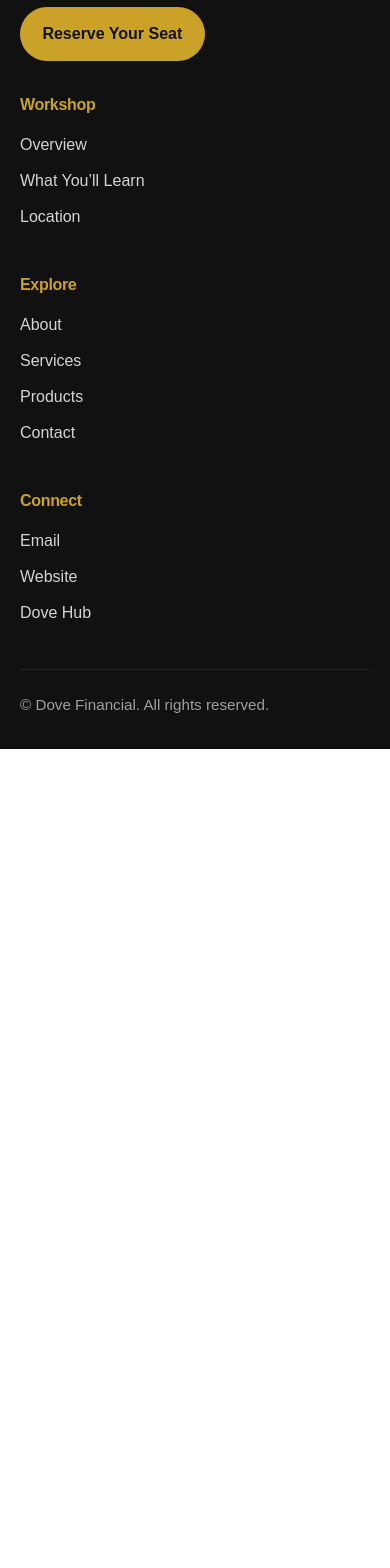
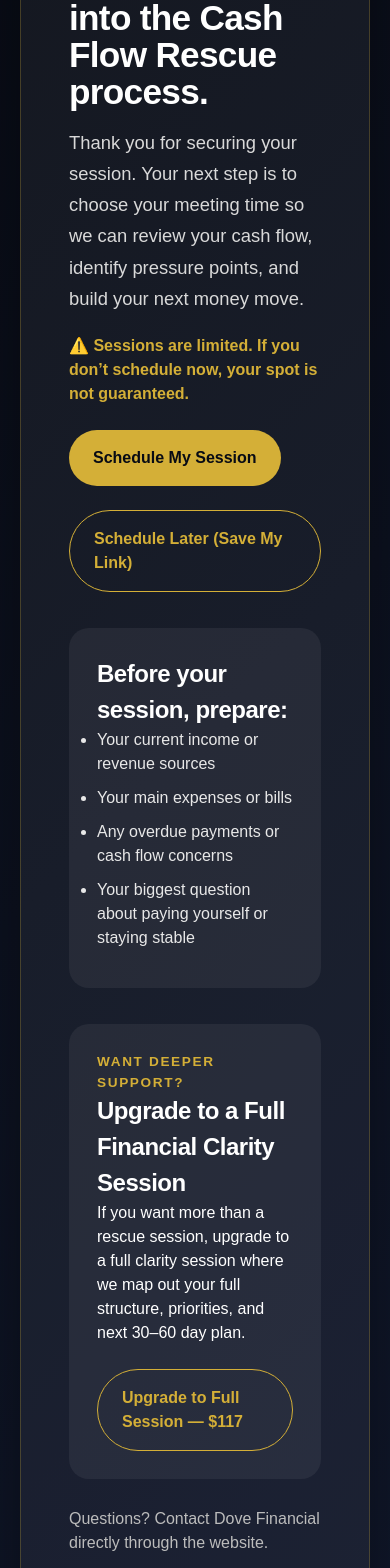
Before and after one commit to hiitlegends2021/dove-financial-site, a React (Vite) app in the folder dove-financial-site/: page /thank-you in a window 390 px wide. Shown: the part 340-1908 px from the top of the page. Before the commit the page ends 1089 px from the top, so only its background shows below. Built offline with nearby package versions, Linux system fonts and the light colour scheme.

Commit message:
Fix mobile nav booking link

```diff
--- a/dove-financial-site/src/App.jsx
+++ b/dove-financial-site/src/App.jsx
@@ -18,6 +18,7 @@ import ProductsPage from "./pages/ProductsPage";
 import ContactPage from "./pages/ContactPage";
 import AboutPage from "./pages/AboutPage";
 import CashFlowRescue from "./pages/CashFlowRescue";
+import ThankYouPage from "./pages/ThankYouPage";
 
 function HomePage() {
   return (
@@ -47,6 +48,7 @@ function App() {
         <Route path="/contact" element={<ContactPage />} />
         <Route path="/about" element={<AboutPage />} />
         <Route path="/cash-flow-rescue" element={<CashFlowRescue />} />
+        <Route path="/thank-you" element={<ThankYouPage />} />
       </Routes>
 
       <Footer />
--- a/dove-financial-site/src/Navbar.jsx
+++ b/dove-financial-site/src/Navbar.jsx
@@ -40,11 +40,8 @@ function Navbar() {
               Shop Tools
             </a>
 
-            <Link
-              to="/cash-flow-rescue"
-              className="nav-cta"
-              onClick={() => track("Cash Flow CTA Clicked")}
-            >
+
+              <Link to="/cash-flow-rescue" className="nav-cta">
               Book Now
             </Link>
           </div>
@@ -53,6 +50,7 @@ function Navbar() {
       </header>
     </>
   );
-}
+};
+
 
 export default Navbar;
--- /dev/null
+++ b/dove-financial-site/src/pages/ThankYouPage.css
@@ -0,0 +1,90 @@
+.thankyou-page {
+  min-height: 100vh;
+  background: linear-gradient(135deg, #080b14, #10172a);
+  color: #ffffff;
+  display: flex;
+  justify-content: center;
+  align-items: center;
+  padding: 80px 20px;
+}
+
+.thankyou-card {
+  width: 100%;
+  max-width: 900px;
+  background: rgba(255, 255, 255, 0.05);
+  border: 1px solid rgba(212, 175, 55, 0.25);
+  border-radius: 24px;
+  padding: 48px;
+  box-shadow: 0 20px 60px rgba(0, 0, 0, 0.35);
+}
+
+.eyebrow {
+  color: #d4af37;
+  text-transform: uppercase;
+  letter-spacing: 0.12em;
+  font-weight: 700;
+  font-size: 0.85rem;
+}
+
+.thankyou-card h1 {
+  font-size: clamp(2.2rem, 5vw, 4rem);
+  line-height: 1.05;
+  margin: 16px 0;
+}
+
+.intro {
+  font-size: 1.15rem;
+  line-height: 1.7;
+  color: #d9d9d9;
+  max-width: 760px;
+}
+
+.primary-btn,
+.secondary-btn {
+  display: inline-block;
+  margin-top: 24px;
+  padding: 16px 24px;
+  border-radius: 999px;
+  font-weight: 800;
+  text-decoration: none;
+}
+
+.primary-btn {
+  background: #d4af37;
+  color: #080b14;
+}
+
+.secondary-btn {
+  background: transparent;
+  color: #d4af37;
+  border: 1px solid #d4af37;
+}
+
+.next-box,
+.upsell-box {
+  margin-top: 36px;
+  padding: 28px;
+  border-radius: 20px;
+  background: rgba(255, 255, 255, 0.06);
+}
+
+.next-box h2,
+.upsell-box h2 {
+  margin-top: 0;
+}
+
+.next-box li {
+  margin-bottom: 10px;
+  color: #e8e8e8;
+}
+
+.support-note {
+  margin-top: 28px;
+  color: #bcbcbc;
+}
+.calender-embed {
+  margin-top: 30px;
+  border-radius: 20px;
+  overflow: hidden;
+  background: #fff;
+}
--- /dev/null
+++ b/dove-financial-site/src/pages/ThankYouPage.jsx
@@ -0,0 +1,74 @@
+import React from "react";
+import "./ThankYouPage.css";
+
+export default function ThankYouPage() {
+  return (
+    <main className="thankyou-page">
+      <section className="thankyou-card">
+        <p className="eyebrow">Payment Confirmed</p>
+
+        <h1>You’re booked into the Cash Flow Rescue process.</h1>
+
+        <p className="intro">
+          Thank you for securing your session. Your next step is to choose your
+          meeting time so we can review your cash flow, identify pressure points,
+          and build your next money move.
+        </p>
+        <p style={{ color: "#d4af37", fontWeight: "700", marginTop: "20px" }}>
+        ⚠️ Sessions are limited. If you don’t schedule now, your spot is not guaranteed.
+        </p>
+
+
+        <a
+          href="https://calendly.com/hiitlegends2021/30min"
+          target="_blank"
+          rel="noreferrer"
+          className="primary-btn"
+        >
+          Schedule My Session
+        </a>
+        <a
+          href="https://calendly.com/hiitlegends2021/30min"
+          target="_blank"
+          rel="noreferrer"
+          className="secondary-btn"
+        >
+        Schedule Later (Save My Link)
+        </a>
+
+        <div className="next-box">
+          <h2>Before your session, prepare:</h2>
+          <ul>
+            <li>Your current income or revenue sources</li>
+            <li>Your main expenses or bills</li>
+            <li>Any overdue payments or cash flow concerns</li>
+            <li>Your biggest question about paying yourself or staying stable</li>
+          </ul>
+        </div>
+
+        <section className="upsell-box">
+          <p className="eyebrow">Want deeper support?</p>
+          <h2>Upgrade to a Full Financial Clarity Session</h2>
+          <p>
+            If you want more than a rescue session, upgrade to a full clarity
+            session where we map out your full structure, priorities, and next
+            30–60 day plan.
+          </p>
+
+          <a
+            href="https://buy.stripe.com/3cI4gs3DSddA38K9JZ0Ny01"
+            target="_blank"
+            rel="noreferrer"
+            className="secondary-btn"
+          >
+            Upgrade to Full Session — $117
+          </a>
+        </section>
+
+        <p className="support-note">
+          Questions? Contact Dove Financial directly through the website.
+        </p>
+      </section>
+    </main>
+  );
+}
```
